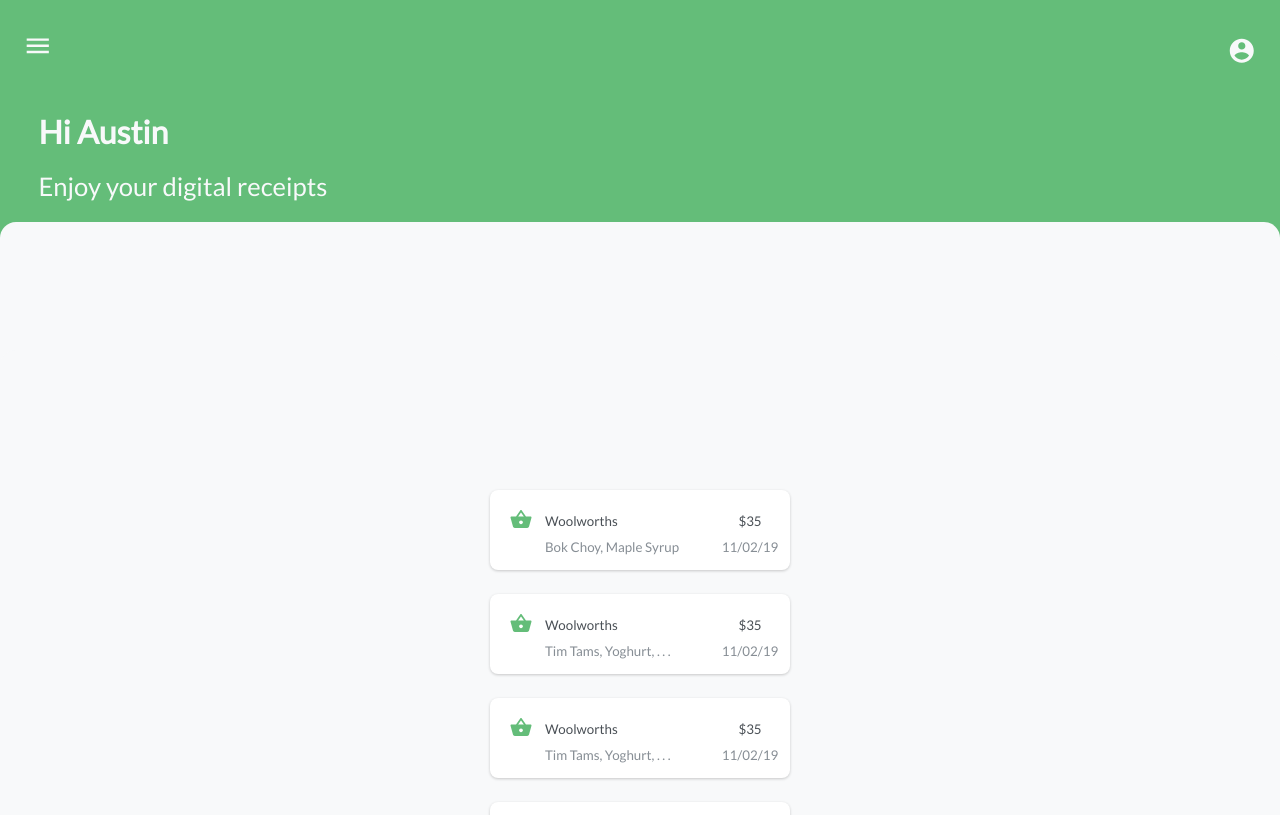
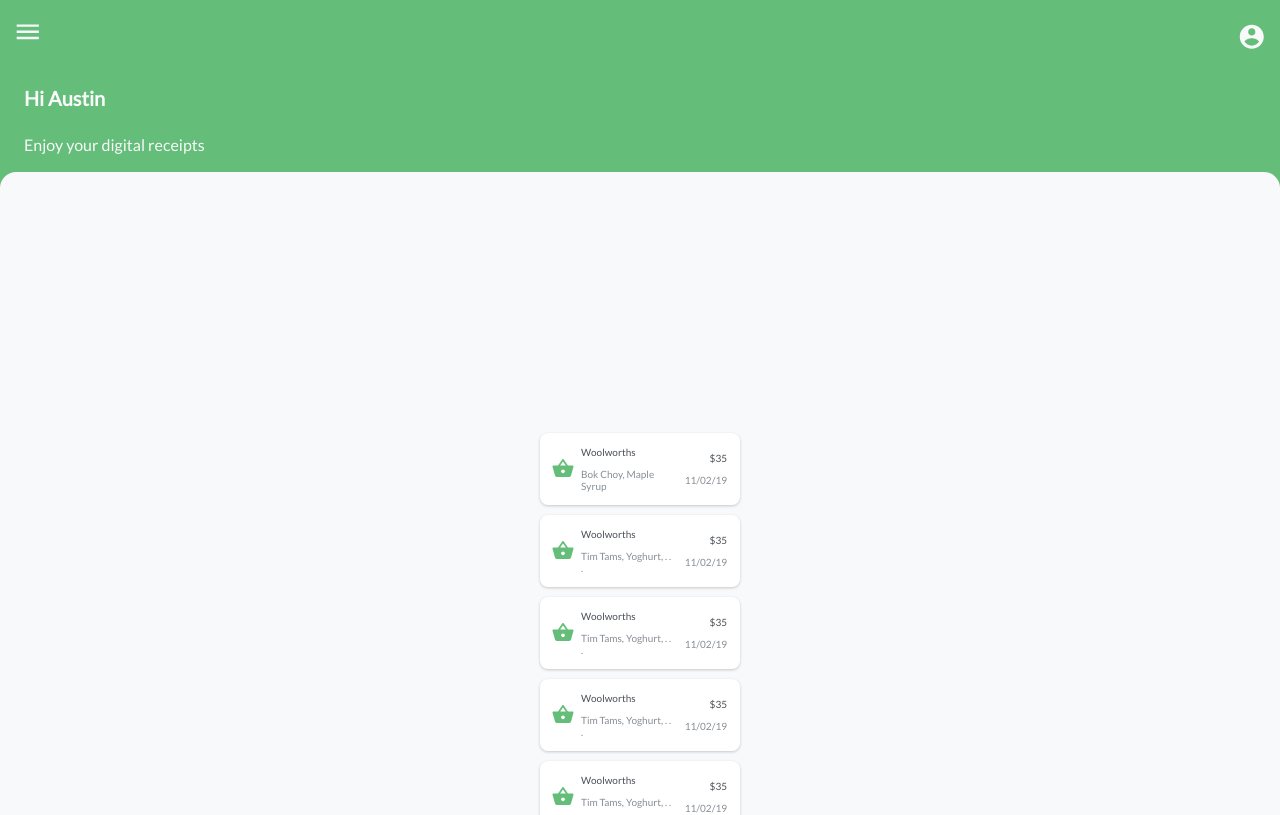
Before and after one commit to allbrandon/project-papercut, a React (Create React App) app: page / in a window 1280 px wide. Shown: the top 815 px of the page. Built offline with nearby package versions, Linux system fonts and the light colour scheme.

Commit message:
PP-6-Adjusted spacing of receipt cards

```diff
--- a/src/components/ReceiptCard/ReceiptCardComponent.scss
+++ b/src/components/ReceiptCard/ReceiptCardComponent.scss
@@ -1,41 +1,61 @@
 @import "../../variables";
-.card__container {
-    display: grid;
-    box-shadow: $button-shadow;
-    border-radius: 8px;
-    max-width: 200px;
-    min-width: 0px;
-    max-height:40px;
-    background: #FFFFFF;
-    padding: 20px 80px 20px 20px;
-    grid-template-columns: 30px 150px 100px;
-    grid-gap: 5px;
+.receipt__card__detail {
+    display: flex;
+    flex-flow: row nowrap;
     font-family: Lato;
     font-style: normal;
-    margin: 1.5vh;
+}
+
+.receipt__card__col {
+    display: flex;
+    flex-flow: column nowrap;
+    justify-content: center;
+}
+
+.card__container {
+    display: flex;
+    flex-flow: row nowrap;
+    justify-content: space-between;
+    background: #FFFFFF;
+    border-radius: 8px;
+    width: 19rem;
+    padding: 0.8rem 0.8rem 0.8rem 0.2rem;
+    box-shadow: $button-shadow;
+    margin: 0.5rem;
+}
+
+.receipt__card__icon {
+    display: flex;
+    flex-flow: column nowrap;
+    justify-content: center;
+    padding: 0rem 0.2rem 0rem 1rem;
 }
 
 .store {
     font-weight: 500;
     font-size: $font-size-xxxxxs;
     color: #4A5056;
+    margin: 5px;
 }
 
 .items {
     color: #878E95;
     font-weight: normal;
     font-size: $font-size-xxxxxs;
+    margin: 5px;
 }
 
 .total {
     font-weight: 500;
     font-size: $font-size-xxxxxs;
     color: #4A5056;
-    text-align : center;
+    text-align : right;
+    margin: 5px;
 }
 .date {
     color: #878E95;
     font-weight: normal;
     font-size: $font-size-xxxxxs;
     text-align : center;
+    margin: 5px;
 }
--- a/src/components/ReceiptCard/ReceiptCardComponent.tsx
+++ b/src/components/ReceiptCard/ReceiptCardComponent.tsx
@@ -42,13 +42,19 @@ const ReceiptCardComponent = ({
         return (
         <Link to={"/" + id}>
             <div className="card__container">
-                {/* <div><img className="icon" src={require(`${cateIcon}`)} alt=""></img></div> */}
-                <IconComponent type={category} size={"small"} />
-                <div className="store"><small>{store}</small></div>
-                <div className="total"><small>${total}</small></div>
-                <div> </div>
-                <div className="items"><small>{itemString}</small></div>
-                <div className="date"><small>{date}</small></div>
+                <div className="receipt__card__icon">
+                    <IconComponent type={category} size={"small"} />
+                </div>
+                <div className="receipt__card__detail">
+                    <div className="receipt__card__col">
+                        <div className="store">{store}</div>
+                        <div className="items">{itemString}</div>
+                    </div>
+                    <div className="receipt__card__col">
+                        <div className="total">${total}</div>
+                        <div className="date">{date}</div>
+                    </div>
+                </div>
             </div>
         </Link>
 
--- a/src/index.css
+++ b/src/index.css
@@ -11,3 +11,6 @@ code {
   font-family: source-code-pro, Menlo, Monaco, Consolas, 'Courier New',
     monospace;
 }
+html {
+  font-size: 62.5%
+}
```
Also changed, not shown: src/components/HamburgerMenuComponent.tsx (+5 -4 lines), src/App.css (line endings or trailing spaces).
